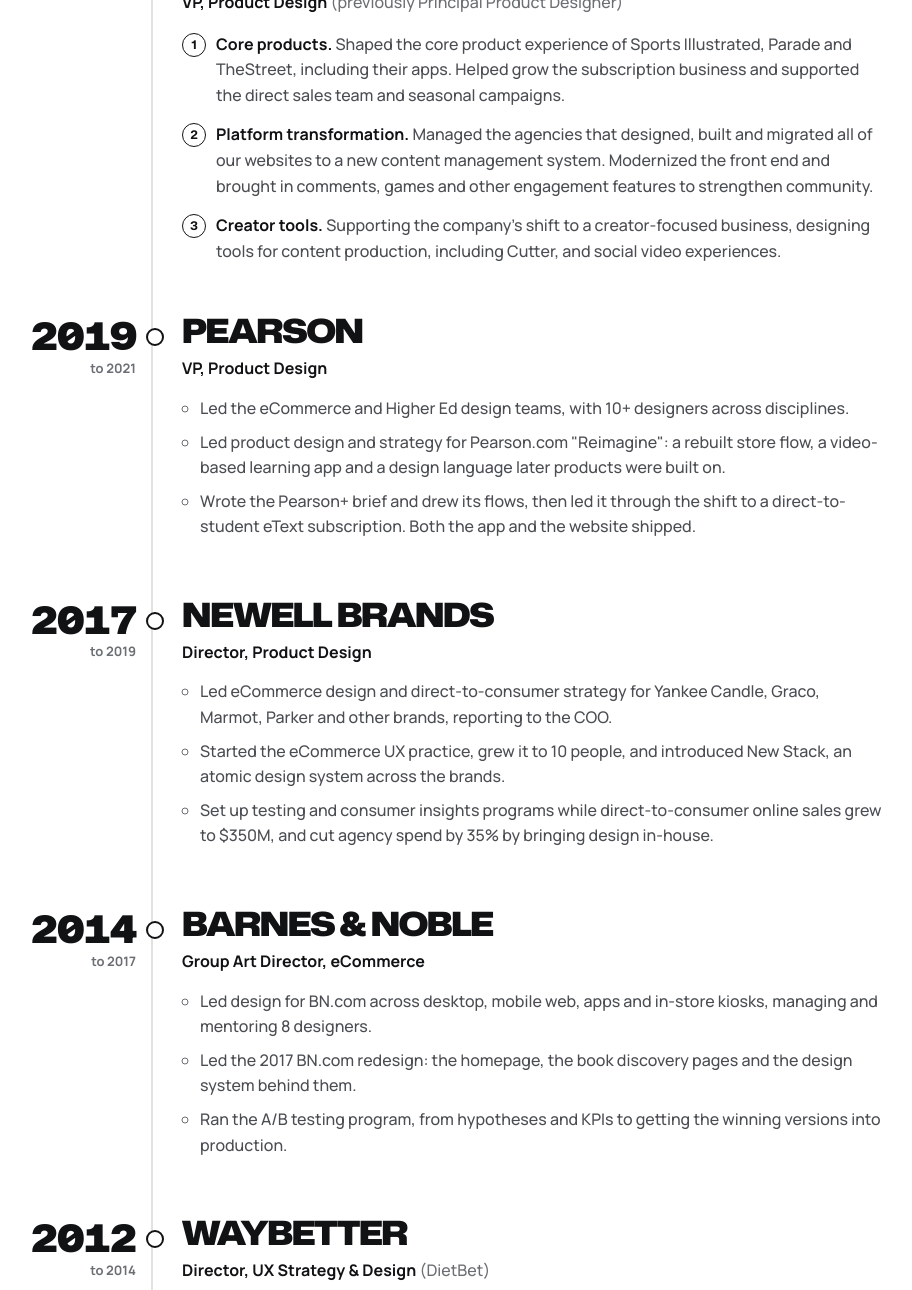
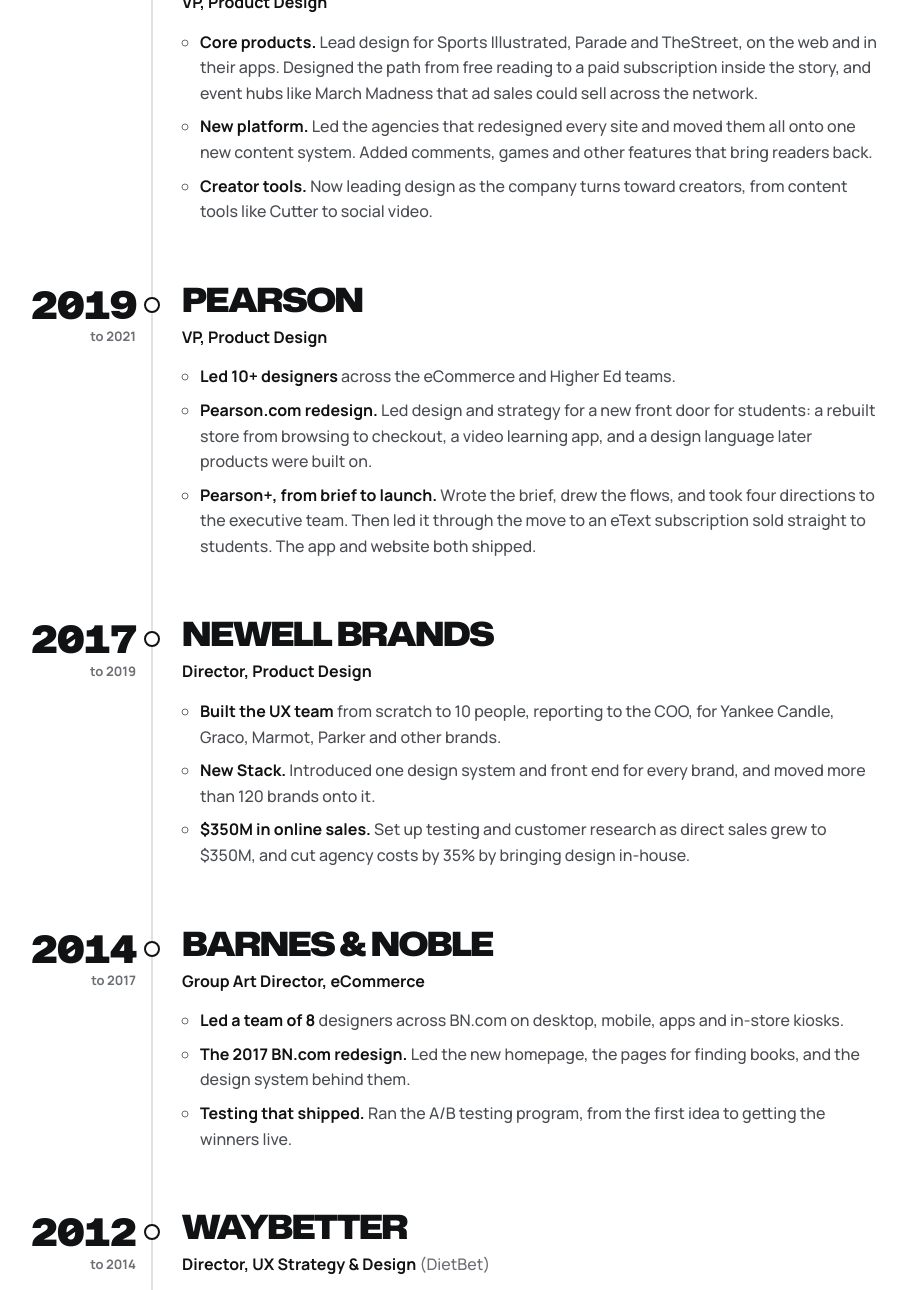
Before and after one commit to mralexgrin/alexgrinshpoon.com, a plain HTML site: page cv/index.html in a window 1280 px wide. Shown: the part 438-1728 px from the top of the page, without its empty margins (140-1052 px from the left). Drawn offline with Linux system fonts and the light colour scheme.

Commit message:
CV: lead with outcomes and leadership, center the timeline dots
Rewrites each role around the team, the key project and the result,
drops the phase numbers and the previous title, and keeps the PDF to
two pages.

Co-Authored-By: Claude Opus 5.5 <noreply@anthropic.com>

```diff
--- a/cv/index.html
+++ b/cv/index.html
@@ -35,7 +35,7 @@
   .entry__date { padding-top: 2px; font-size: clamp(28px, 3vw, 44px); text-align: right; font-variant-numeric: tabular-nums; }
   .entry__date small { display: block; margin-top: 8px; font: 700 13px/1.2 "Manrope", sans-serif; letter-spacing: 0; text-transform: none; color: var(--ink-3); }
   .entry__dot { position: relative; }
-  .entry__dot::before { content: ""; position: absolute; top: 12px; left: 10px; width: 14px; height: 14px; border-radius: 50%; background: #fff; border: 2px solid var(--ink); }
+  .entry__dot::before { content: ""; position: absolute; top: 12px; left: 50%; translate: -50% 0; box-sizing: border-box; width: 16px; height: 16px; border-radius: 50%; background: #fff; border: 2px solid var(--ink); }
   .entry:first-child .entry__dot::before { background: var(--accent); border-color: var(--accent); box-shadow: 0 0 0 5px rgb(255 90 31 / .18); }
   .entry__body { padding-left: 14px; }
   .co { margin: 0; font-size: clamp(26px, 2.6vw, 38px); }
@@ -45,11 +45,7 @@
   .entry ul { margin: 14px 0 0; padding-left: 18px; max-width: 70ch; color: var(--ink-2); }
   .entry li { margin: 0 0 8px; }
   .entry li::marker { color: var(--ink-3); }
-  /* Three phases of the current role, in order */
-  .phases { display: grid; gap: 14px; margin: 16px 0 0; padding: 0; max-width: 70ch; list-style: none; counter-reset: phase; color: var(--ink-2); }
-  .phases li { position: relative; margin: 0; padding-left: 34px; counter-increment: phase; }
-  .phases li::before { content: counter(phase); position: absolute; left: 0; top: 1px; display: grid; place-items: center; width: 22px; height: 22px; border: 1.5px solid var(--ink); border-radius: 50%; font: 700 12px/1 "Mona Sans", sans-serif; font-stretch: 110%; color: var(--ink); }
-  .phases b { color: var(--ink); }
+  .entry li b { color: var(--ink); }
 
   @media (max-width: 760px) {
     .timeline { --date-w: 0px; }
@@ -67,7 +63,8 @@
     h1 { font-size: 40px; }
     .timeline { margin-top: 18px; padding-bottom: 0; }
     .timeline::before { bottom: 0; }
-    .entry { break-inside: avoid; padding-bottom: 20px; }
+    .entry { break-inside: avoid; padding-bottom: 14px; }
+    .entry ul { margin-top: 8px; } .entry li { margin-bottom: 3px; } .title { margin-top: 6px; } .co small { margin-top: 4px; }
     body { font-size: 12.5px; }
     .co { font-size: 22px; }
     .entry__date { font-size: 24px; }
@@ -90,12 +87,12 @@
         <div class="entry__date d">2021<small>to present</small></div><div class="entry__dot" aria-hidden="true"></div>
         <div class="entry__body">
           <h2 class="co d">Paradium AI<small>formerly The Arena Group</small></h2>
-          <p class="title">VP, Product Design <span>(previously Principal Product Designer)</span></p>
-          <ol class="phases">
-            <li><b>Core products.</b> Shaped the core product experience of Sports Illustrated, Parade and TheStreet, including their apps. Helped grow the subscription business and supported the direct sales team and seasonal campaigns.</li>
-            <li><b>Platform transformation.</b> Managed the agencies that designed, built and migrated all of our websites to a new content management system. Modernized the front end and brought in comments, games and other engagement features to strengthen community.</li>
-            <li><b>Creator tools.</b> Supporting the company's shift to a creator-focused business, designing tools for content production, including Cutter, and social video experiences.</li>
-          </ol>
+          <p class="title">VP, Product Design</p>
+          <ul>
+            <li><b>Core products.</b> Lead design for Sports Illustrated, Parade and TheStreet, on the web and in their apps. Designed the path from free reading to a paid subscription inside the story, and event hubs like March Madness that ad sales could sell across the network.</li>
+            <li><b>New platform.</b> Led the agencies that redesigned every site and moved them all onto one new content system. Added comments, games and other features that bring readers back.</li>
+            <li><b>Creator tools.</b> Now leading design as the company turns toward creators, from content tools like Cutter to social video.</li>
+          </ul>
         </div>
       </li>
       <li class="entry" id="pearson">
@@ -104,9 +101,9 @@
           <h2 class="co d">Pearson</h2>
           <p class="title">VP, Product Design</p>
           <ul>
-            <li>Led the eCommerce and Higher Ed design teams, with 10+ designers across disciplines.</li>
-            <li>Led product design and strategy for Pearson.com "Reimagine": a rebuilt store flow, a video-based learning app and a design language later products were built on.</li>
-            <li>Wrote the Pearson+ brief and drew its flows, then led it through the shift to a direct-to-student eText subscription. Both the app and the website shipped.</li>
+            <li><b>Led 10+ designers</b> across the eCommerce and Higher Ed teams.</li>
+            <li><b>Pearson.com redesign.</b> Led design and strategy for a new front door for students: a rebuilt store from browsing to checkout, a video learning app, and a design language later products were built on.</li>
+            <li><b>Pearson+, from brief to launch.</b> Wrote the brief, drew the flows, and took four directions to the executive team. Then led it through the move to an eText subscription sold straight to students. The app and website both shipped.</li>
           </ul>
         </div>
       </li>
@@ -116,9 +113,9 @@
           <h2 class="co d">Newell Brands</h2>
           <p class="title">Director, Product Design</p>
           <ul>
-            <li>Led eCommerce design and direct-to-consumer strategy for Yankee Candle, Graco, Marmot, Parker and other brands, reporting to the COO.</li>
-            <li>Started the eCommerce UX practice, grew it to 10 people, and introduced New Stack, an atomic design system across the brands.</li>
-            <li>Set up testing and consumer insights programs while direct-to-consumer online sales grew to $350M, and cut agency spend by 35% by bringing design in-house.</li>
+            <li><b>Built the UX team</b> from scratch to 10 people, reporting to the COO, for Yankee Candle, Graco, Marmot, Parker and other brands.</li>
+            <li><b>New Stack.</b> Introduced one design system and front end for every brand, and moved more than 120 brands onto it.</li>
+            <li><b>$350M in online sales.</b> Set up testing and customer research as direct sales grew to $350M, and cut agency costs by 35% by bringing design in-house.</li>
           </ul>
         </div>
       </li>
@@ -128,9 +125,9 @@
           <h2 class="co d">Barnes &amp; Noble</h2>
           <p class="title">Group Art Director, eCommerce</p>
           <ul>
-            <li>Led design for BN.com across desktop, mobile web, apps and in-store kiosks, managing and mentoring 8 designers.</li>
-            <li>Led the 2017 BN.com redesign: the homepage, the book discovery pages and the design system behind them.</li>
-            <li>Ran the A/B testing program, from hypotheses and KPIs to getting the winning versions into production.</li>
+            <li><b>Led a team of 8</b> designers across BN.com on desktop, mobile, apps and in-store kiosks.</li>
+            <li><b>The 2017 BN.com redesign.</b> Led the new homepage, the pages for finding books, and the design system behind them.</li>
+            <li><b>Testing that shipped.</b> Ran the A/B testing program, from the first idea to getting the winners live.</li>
           </ul>
         </div>
       </li>
@@ -140,9 +137,9 @@
           <h2 class="co d">WayBetter</h2>
           <p class="title">Director, UX Strategy &amp; Design <span>(DietBet)</span></p>
           <ul>
-            <li>Product and UX lead on two social games, including DietBet, and took both out of beta.</li>
-            <li>Designed the in-game experience and the social rewards economy behind more than $7.5M in first-year revenue.</li>
-            <li>Designed and prototyped the iOS and Android apps and built demos for the board and investors.</li>
+            <li><b>Led product and UX</b> on two social games, including DietBet, and took both out of beta.</li>
+            <li><b>$7.5M in year one.</b> Designed DietBet's game and social rewards, which brought in more than $7.5M in first-year revenue.</li>
+            <li><b>iOS and Android.</b> Designed and prototyped the apps, and built the demos for the board and investors.</li>
           </ul>
         </div>
       </li>
@@ -152,9 +149,9 @@
           <h2 class="co d">Barnes &amp; Noble, NOOK</h2>
           <p class="title">Lead Interactive Designer</p>
           <ul>
-            <li>Lead interaction designer on the NOOK HD tablet, covering the Apps, Newsstand, Shop and Books storefronts, search, cart and checkout.</li>
-            <li>Part of the team that launched the second-generation Android-based NOOK tablets.</li>
-            <li>Ran usability sessions with customers, built interactive prototypes, and wrote the flows and documentation for engineering.</li>
+            <li><b>NOOK HD.</b> Lead designer for the tablet's stores for apps, books and magazines, plus search, cart and checkout.</li>
+            <li><b>Launched</b> the second generation of NOOK tablets.</li>
+            <li><b>Tested with customers,</b> built prototypes, and wrote the flows engineers built from.</li>
           </ul>
         </div>
       </li>
@@ -164,9 +161,9 @@
           <h2 class="co d">Ember Media</h2>
           <p class="title">Creative Manager <span>(2007 – 2010)</span> · Senior Designer <span>(2005 – 2007)</span></p>
           <ul>
-            <li>Ran the design studio, promoted from Senior Designer to Creative Manager in 2007.</li>
-            <li>Led designers and developers on interactive TV, mobile and web projects.</li>
-            <li>Clients included Scholastic, MTV, Discovery, Animal Planet, Mobile ESPN and Cablevision.</li>
+            <li><b>Ran the design studio,</b> and was promoted from Senior Designer to Creative Manager in 2007.</li>
+            <li><b>Led designers and developers</b> on interactive TV, mobile and web projects.</li>
+            <li><b>Clients</b> included Scholastic, MTV, Discovery, Animal Planet, Mobile ESPN and Cablevision.</li>
           </ul>
         </div>
       </li>
```
Also changed, not shown: 1 other file.
